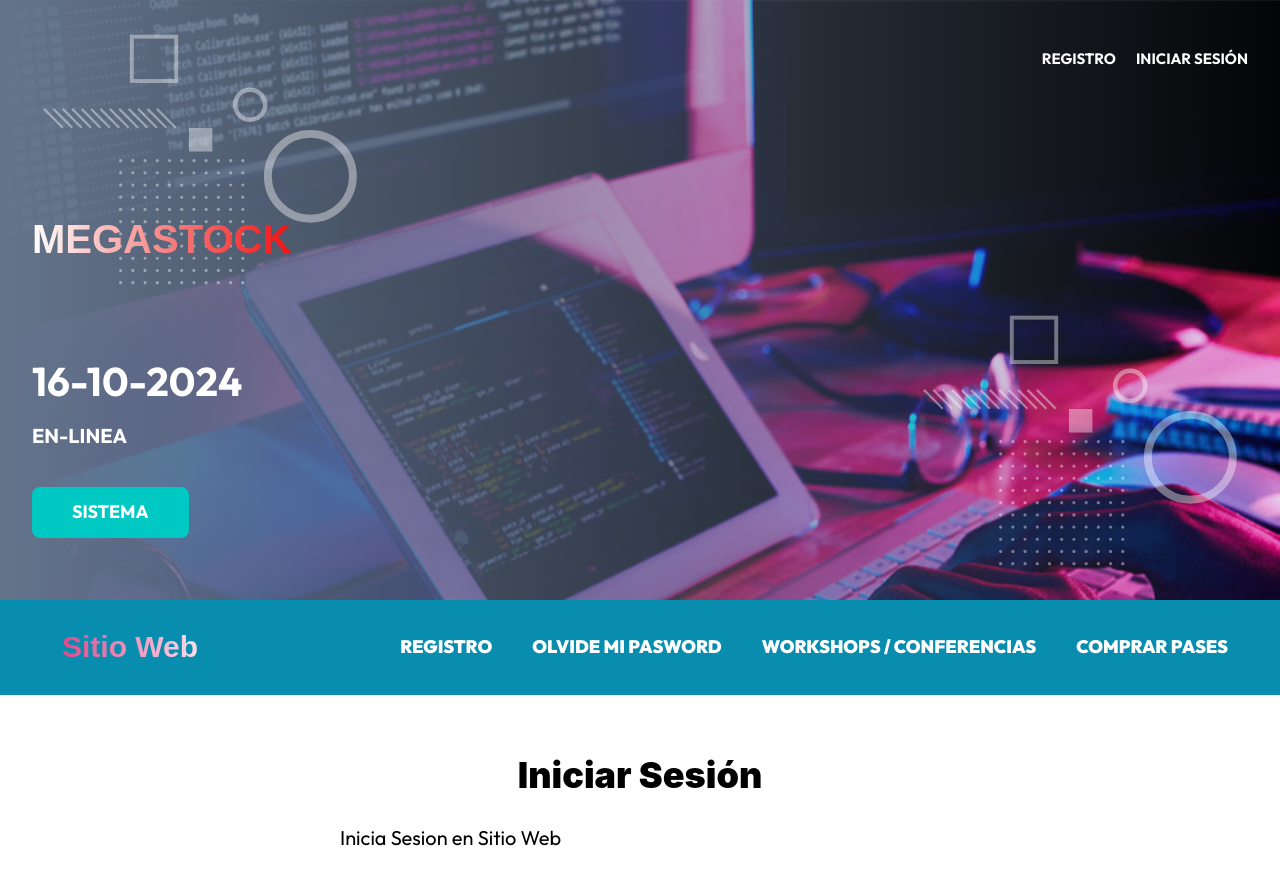
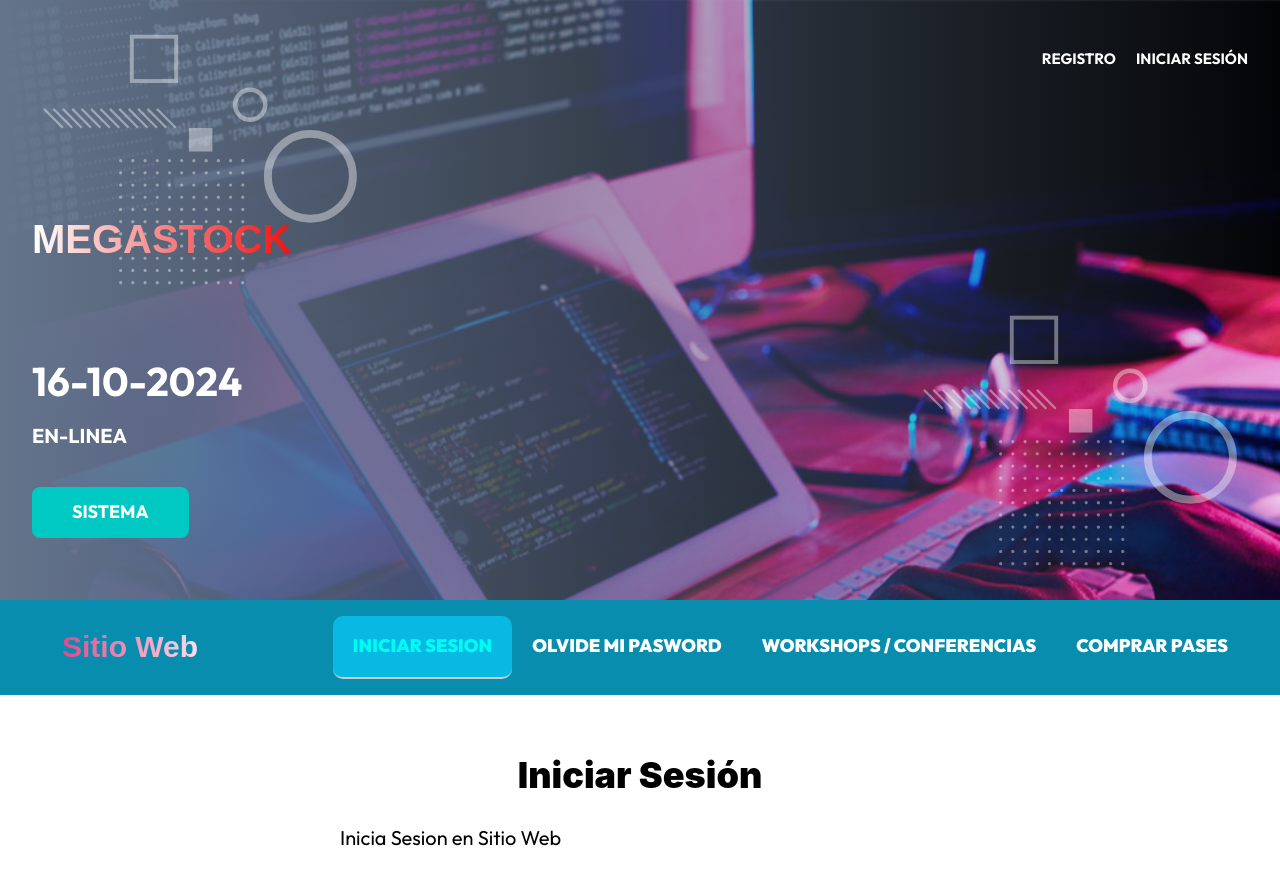
Before and after one commit to Edwin1406/mega, a PHP site: page / in a window 1280 px wide. Shown: the top 870 px of the page. Run offline with PHP 8.4, Linux system fonts and the light colour scheme; some libraries are stand-ins or nearby versions; some web fonts are replaced.

Commit message:
Update header.php

```diff
--- a/views/templates/header.php
+++ b/views/templates/header.php
@@ -36,7 +36,7 @@
             <h2 class="barra__logo"> Sitio Web </h2>
         </a>
         <nav class="navegacion">
-            <a href="/sitioweb/evento" class="navegacion__enlace <?php echo pagina_actual('/evento') ? 'navegacion__enlace--actual' : ''; ?>">Registro</a>
+            <a href="/sitioweb/evento" class="navegacion__enlace <?php echo pagina_actual('/') ? 'navegacion__enlace--actual' : ''; ?>">Iniciar Sesion</a>
             <a href="/sitioweb/paquetes" class="navegacion__enlace <?php echo pagina_actual('/paquetes') ? 'navegacion__enlace--actual' : ''; ?>">olvide mi pasword</a>
             <a href="/sitioweb/conferencias" class="navegacion__enlace <?php echo pagina_actual('/conferencias') ? 'navegacion__enlace--actual' : ''; ?>">workshops / Conferencias</a>
             <a href="/sitioweb/registro" class="navegacion__enlace <?php echo pagina_actual('/registro') ? 'navegacion__enlace--actual' : ''; ?>">Comprar Pases</a>
```
